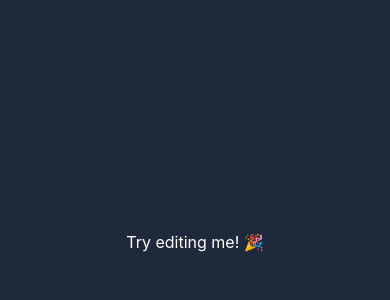
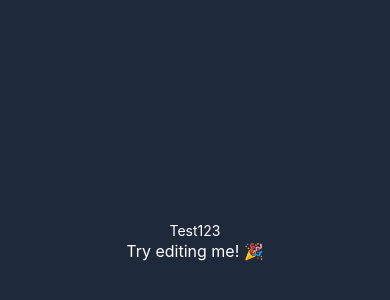
Before and after one commit to deepakplay/ecom-reactnative, a React Native app: screen /Home in a window 390 px wide. Shown: the part 180-480 px from the top of the page. Built offline with nearby package versions, Linux system fonts and the light colour scheme.

Commit message:
Safe Area view fix

```diff
--- /dev/null
+++ b/src/components/SafeAreaView/SafeAreaView.jsx
@@ -0,0 +1,16 @@
+import { StyleSheet, Platform, StatusBar, SafeAreaView as SafeView } from "react-native";
+
+
+const SafeAreaView = ({ children, style = [], ...otherProps }) => {
+    const safeAreaStyle = {
+        paddingTop: Platform.OS === "android" ? StatusBar.currentHeight : 0
+    }
+
+    return (
+        <SafeView style={[safeAreaStyle, ...style]} {...otherProps}>
+            {children}
+        </SafeView>
+    )
+}
+
+export default SafeAreaView;
--- a/src/screens/home.jsx
+++ b/src/screens/home.jsx
@@ -1,16 +1,17 @@
 
 import { Text, TouchableOpacity, View } from 'react-native';
+import SafeAreaView from '../components/SafeAreaView/SafeAreaView';
 
 const Home = ({ navigation }) => {
     return (
-        <View className="flex-1 items-center justify-center bg-slate-800">
+        <SafeAreaView className="flex-1 items-center justify-center bg-slate-800">
+            <Text className="text-white">Test123</Text>
             <TouchableOpacity onPress={() => navigation.push('Test')}>
                 <Text className="text-white text-base">
                     Try editing me! 🎉
                 </Text>
             </TouchableOpacity>
-
-        </View>
+        </SafeAreaView>
     );
 }
 
--- a/src/screens/test.jsx
+++ b/src/screens/test.jsx
@@ -1,11 +1,12 @@
 import { View, Text } from 'react-native'
 import React from 'react'
+import SafeAreaView from '../components/SafeAreaView/SafeAreaView'
 
 const Test = () => {
     return (
-        <View className="flex-1 justify-center items-center bg-slate-800">
+        <SafeAreaView className="flex-1 justify-center items-center bg-slate-800">
             <Text className="text-white">Test</Text>
-        </View>
+        </SafeAreaView>
     )
 }
 
```
